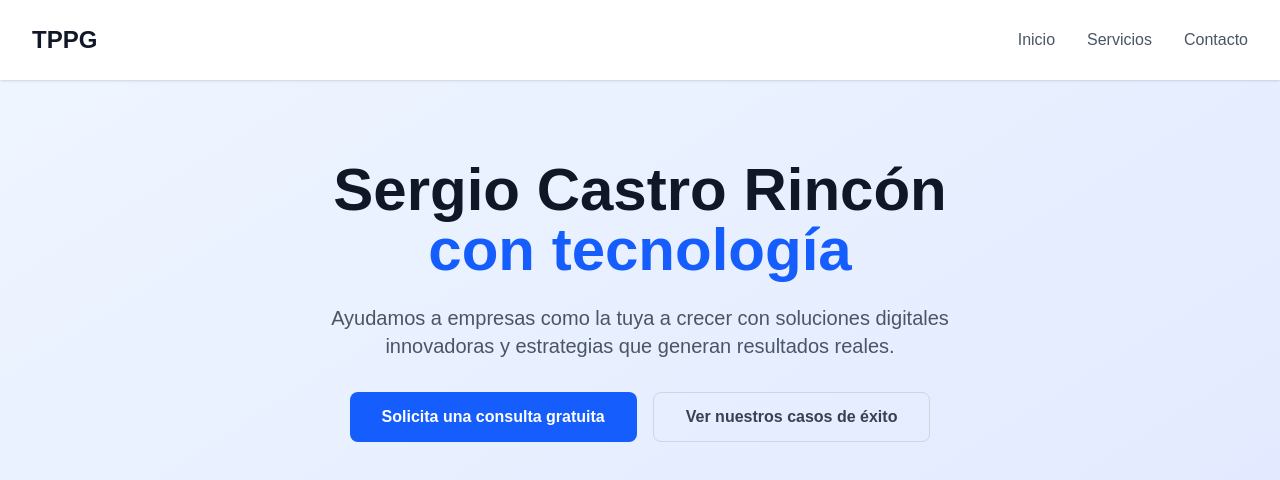
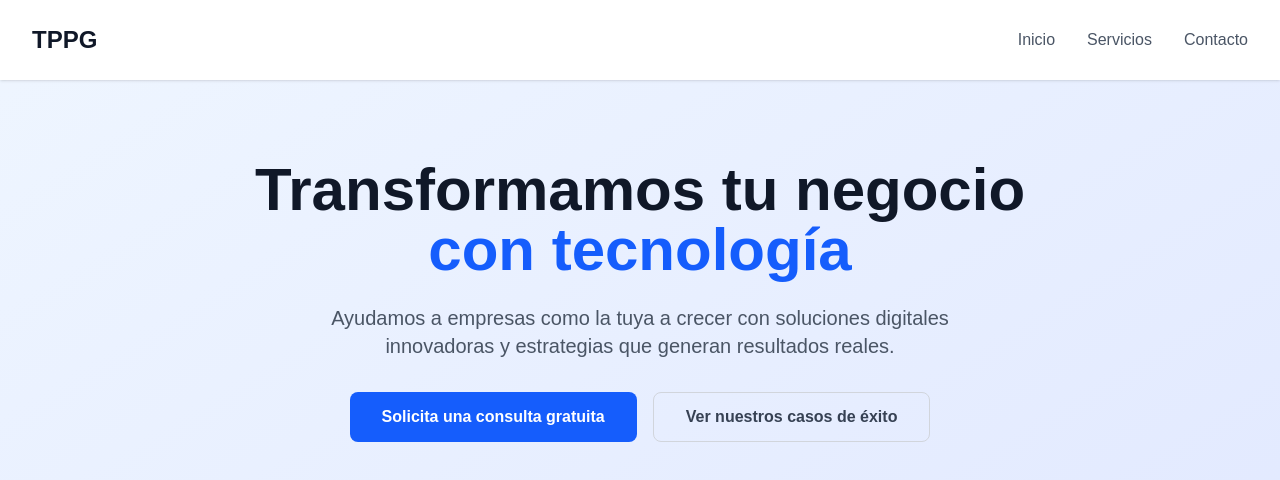
Before and after one commit to castrosergio1008/tppg-landing-page, a Next.js app: page / in a window 1280 px wide. Shown: the top 480 px of the page. Built offline with nearby package versions, Linux system fonts and the light colour scheme.

Commit message:
update: deploy automático exitoso

```diff
--- a/pages/index.js
+++ b/pages/index.js
@@ -21,7 +21,7 @@ export default function Home() {
       <main className="max-w-7xl mx-auto px-4 sm:px-6 lg:px-8 py-20">
         <div className="text-center">
           <h1 className="text-4xl md:text-6xl font-bold text-gray-900 mb-6">
-            Sergio Castro Rincón
+            Transformamos tu negocio
             <span className="text-blue-600 block">con tecnología</span>
           </h1>
           <p className="text-xl text-gray-600 mb-8 max-w-2xl mx-auto">
```
